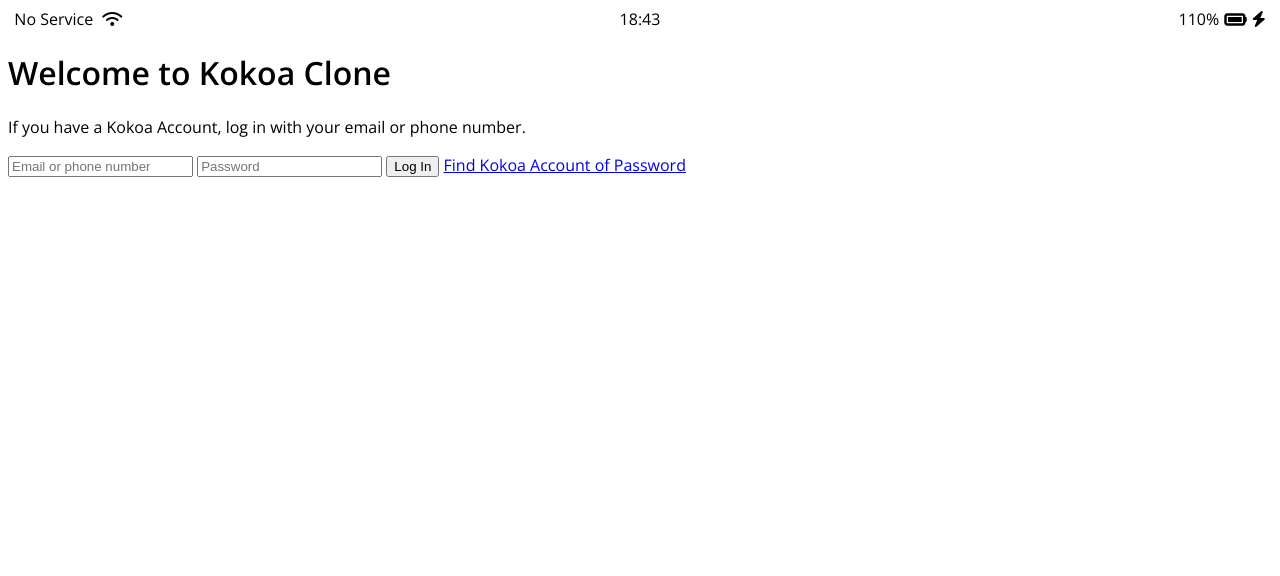
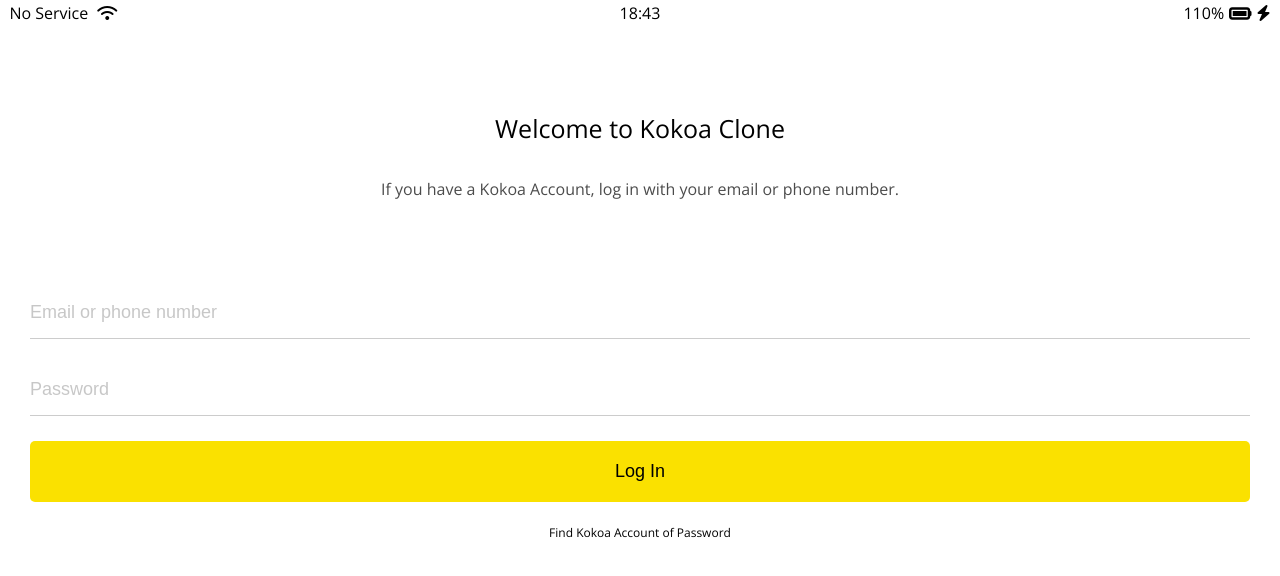
Before and after one commit to Kite-Yeon/kokoa-clone-2021, a plain HTML site: page index.html in a window 1280 px wide. Drawn offline with nearby package versions, Linux system fonts and the light colour scheme.

Commit message:
learning status-bar and form

```diff
--- /dev/null
+++ b/css/reset.css
@@ -0,0 +1,133 @@
+/* http://meyerweb.com/eric/tools/css/reset/
+   v2.0 | 20110126
+   License: none (public domain)
+*/
+
+html,
+body,
+div,
+span,
+applet,
+object,
+iframe,
+h1,
+h2,
+h3,
+h4,
+h5,
+h6,
+p,
+blockquote,
+pre,
+a,
+abbr,
+acronym,
+address,
+big,
+cite,
+code,
+del,
+dfn,
+em,
+img,
+ins,
+kbd,
+q,
+s,
+samp,
+small,
+strike,
+strong,
+sub,
+sup,
+tt,
+var,
+b,
+u,
+i,
+center,
+dl,
+dt,
+dd,
+ol,
+ul,
+li,
+fieldset,
+form,
+label,
+legend,
+table,
+caption,
+tbody,
+tfoot,
+thead,
+tr,
+th,
+td,
+article,
+aside,
+canvas,
+details,
+embed,
+figure,
+figcaption,
+footer,
+header,
+hgroup,
+menu,
+nav,
+output,
+ruby,
+section,
+summary,
+time,
+mark,
+audio,
+video {
+  margin: 0;
+  padding: 0;
+  border: 0;
+  font-size: 100%;
+  font: inherit;
+  vertical-align: baseline;
+}
+/* HTML5 display-role reset for older browsers */
+article,
+aside,
+details,
+figcaption,
+figure,
+footer,
+header,
+hgroup,
+menu,
+nav,
+section {
+  display: block;
+}
+body {
+  line-height: 1;
+}
+ol,
+ul {
+  list-style: none;
+}
+blockquote,
+q {
+  quotes: none;
+}
+blockquote:before,
+blockquote:after,
+q:before,
+q:after {
+  content: "";
+  content: none;
+}
+table {
+  border-collapse: collapse;
+  border-spacing: 0;
+}
+
+input:focus {
+  outline: none;
+}
--- /dev/null
+++ b/css/status-bar.css
@@ -0,0 +1,24 @@
+.status-bar {
+  display: flex;
+  justify-content: center;
+  padding: 5px 3px;
+}
+.status-bar__column {
+  width: 33%;
+}
+.status-bar__column:first-child span {
+  margin-right: 5px;
+}
+.status-bar__column:nth-child(2) {
+  display: flex;
+  justify-content: center;
+}
+.status-bar__column:last-child {
+  display: flex;
+  justify-content: flex-end;
+  align-items: center;
+}
+
+.status-bar__column .fa-battery-full {
+  margin: 0px 5px;
+}
--- a/css/styles.css
+++ b/css/styles.css
@@ -1,27 +1,63 @@
 @import url("https://fonts.googleapis.com/css2?family=Open+Sans:wght@400;600&display=swap");
+@import "reset.css";
+@import "status-bar.css";
+@import "variables.css";
+
 body {
   font-family: "Open Sans", sans-serif;
 }
-.status-bar {
+
+.welcome-header {
+  margin: 90px 0px;
+  text-align: center;
   display: flex;
-  justify-content: center;
-}
-.status-bar__column {
-  width: 33%;
-}
-.status-bar__column:first-child span {
-  margin-right: 5px;
-}
-.status-bar__column:nth-child(2) {
-  display: flex;
-  justify-content: center;
-}
-.status-bar__column:last-child {
-  display: flex;
-  justify-content: flex-end;
+  flex-direction: column;
   align-items: center;
 }
+.welcome-header__title {
+  margin-bottom: 40px;
+  font-size: 25px;
+}
+.welcome-header__text {
+  width: 60%;
+  opacity: 0.7;
+}
 
-.status-bar__column .fa-battery-full {
-  margin: 0px 5px;
+#login-form {
+  display: flex;
+  flex-direction: column;
+  margin: 0px 30px;
 }
+
+#login-form input {
+  border: none;
+  padding: 15px 0px;
+  font-size: 18px;
+  margin-bottom: 25px;
+}
+
+#login-form input:not([type="submit"]) {
+  border-bottom: 1px solid rgba(0, 0, 0, 0.2);
+  transition: border-color 0.3s ease-in-out;
+}
+
+#login-form input::placeholder {
+  opacity: 0.4;
+}
+
+#login-form input:focus {
+  border-color: var(--yellow);
+}
+
+#login-form input[type="submit"] {
+  background-color: var(--yellow);
+  cursor: pointer;
+  padding: 20px 0px;
+  border-radius: 5px;
+}
+#login-form a {
+  text-align: center;
+  text-decoration: none;
+  color: inherit;
+  font-size: 12px;
+}
--- /dev/null
+++ b/css/variables.css
@@ -0,0 +1,3 @@
+:root {
+  --yellow: #fae100;
+}
```
